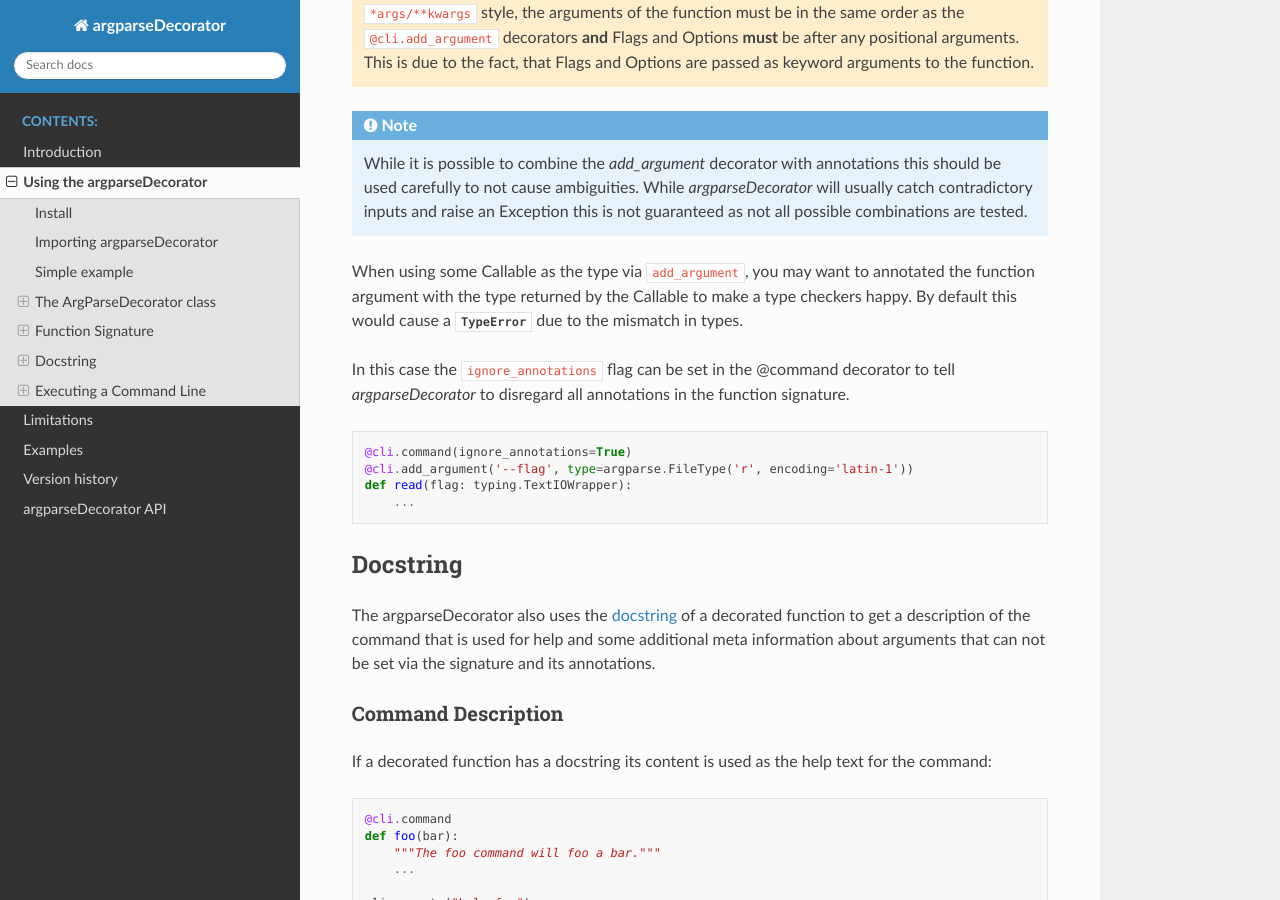
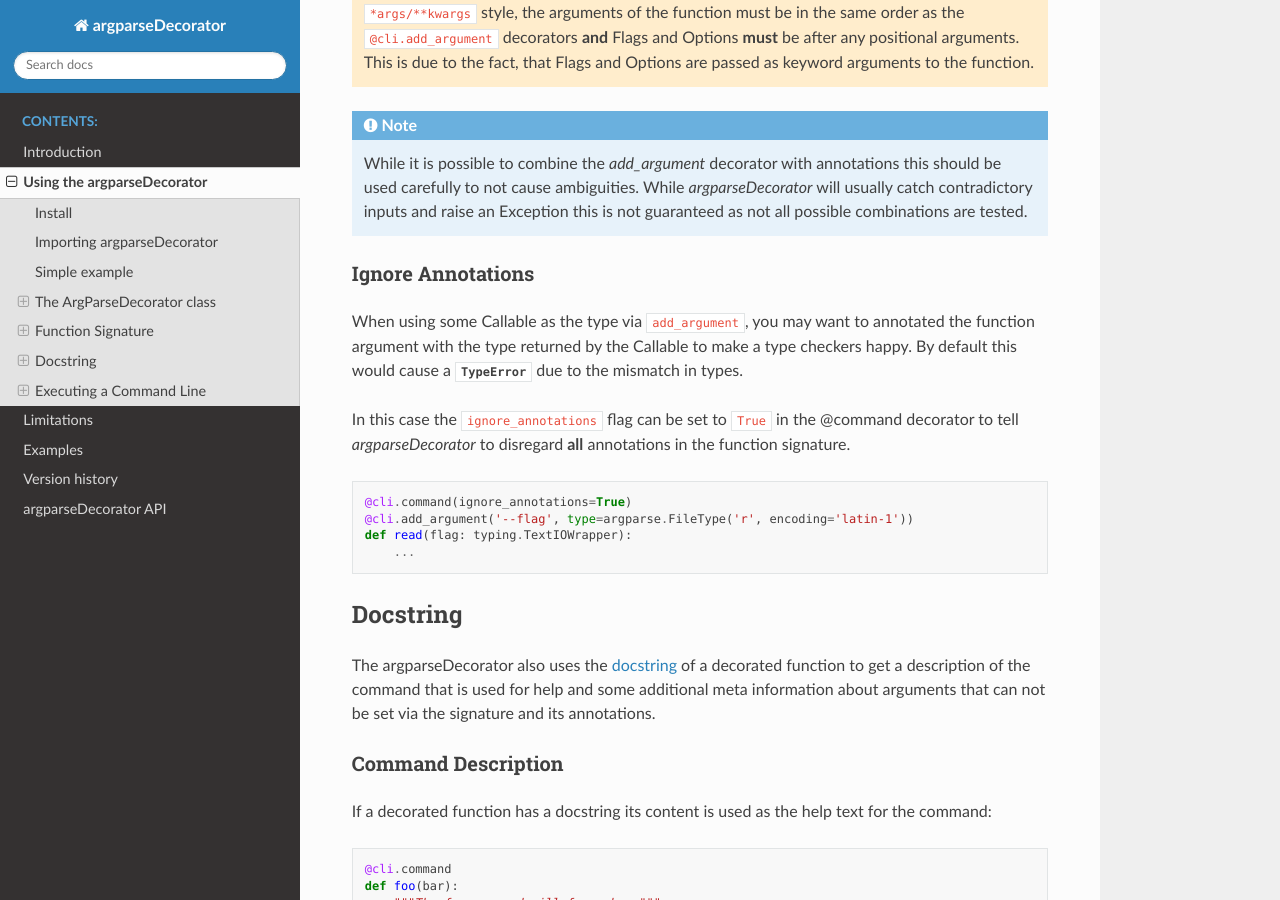
Before and after one commit to innot/argparseDecorator, a Sphinx documentation site: the page built from docs/source/usage.rst, in a window 1280 px wide and 900 px high, scrolled down 7806 px. Built offline with Sphinx 7.4.7 and the Read the Docs theme 3.1.0, drawn with Linux system fonts in a browser that asks for light colours.

Commit message:
Minor documentation change.

```diff
--- a/docs/source/usage_function_signature.rst
+++ b/docs/source/usage_function_signature.rst
@@ -157,12 +157,15 @@ The decorated function must have an argument of the same name and in the same or
     to not cause ambiguities. While *argparseDecorator* will usually catch contradictory inputs and raise an
     Exception this is not guaranteed as not all possible combinations are tested.
 
+Ignore Annotations
+++++++++++++++++++
+
 When using some Callable as the type via ``add_argument``, you may want to annotated the function argument with
 the type returned by the Callable to make a type checkers happy. By default this would cause a
 :external:class:`TypeError` due to the mismatch in types.
 
-In this case the :code:`ignore_annotations` flag can be set in the @command decorator to tell
-*argparseDecorator* to disregard all annotations in the function signature.
+In this case the :code:`ignore_annotations` flag can be set to ``True`` in the @command decorator to tell
+*argparseDecorator* to disregard **all** annotations in the function signature.
 
 .. code-block:: python
 
```
